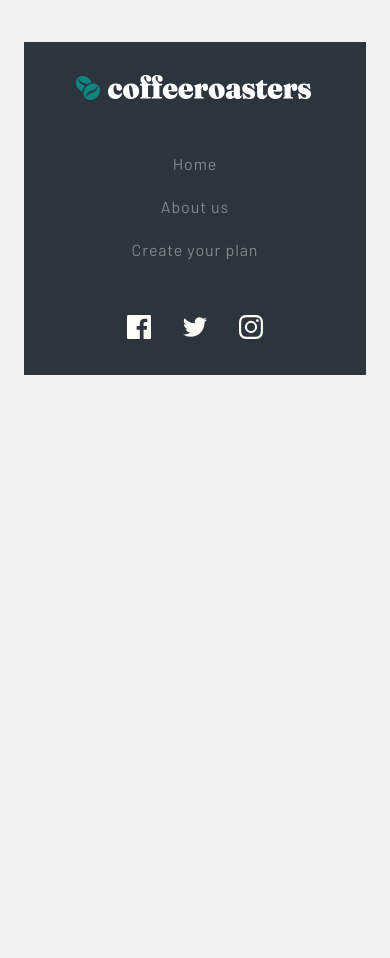
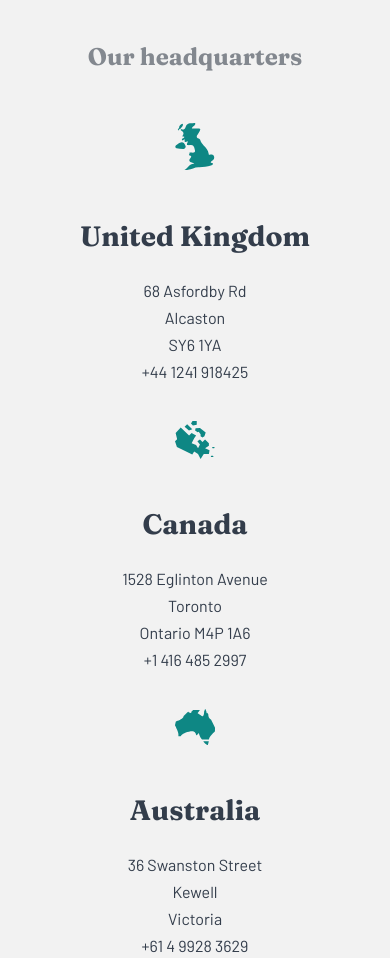
Before and after one commit to xtralvl/Coffeeroasters-subscription-site, a website built with Vite: page my-app/about.html in a window 390 px wide. Shown: the part 2240-3198 px from the top of the page. Before the commit the page ends 2639 px from the top, so only its background shows below. Built offline with nearby package versions, Linux system fonts and the light colour scheme.

Commit message:
headquarters mobile css

```diff
--- a/my-app/about.html
+++ b/my-app/about.html
@@ -48,14 +48,44 @@
    </section>
 
    <!-- UNCOMPRIMISING QUALITY SECTION-->
-   <img id="uncomprimising-quality-img" src="/assets/about/mobile/image-quality.jpg" >
+   <img id="uncompromising-quality-img" src="/assets/about/mobile/image-quality.jpg" >
 
-    <section id="uncomprimising-quality-section" >
-
-      <h2>Uncomprimising quality</h2>
+    <section id="uncompromising-quality-section" >
+      <h2>Uncompromising quality</h2>
       <p>Although we work with growers who pay close attention to all stages of harvest and processing, we employ, on our end, a rigorous quality control program to avoid over-roasting or baking the coffee dry. Every bag of coffee is tagged with a roast date and batch number. Our goal is to roast
         consistent, user-friendly coffee, so that brewing is easy and enjoyable.</p>
+    </section>
 
+  <!-- HEADQUARTERS SECTION -->
+    <section id="headquarters-section" >
+      <h2>Our headquarters</h2>
+
+      <article>
+        <img src="/assets/about/desktop/illustration-uk.svg" >
+        <h3>United Kingdom</h3>
+        <p>68  Asfordby Rd</p>
+        <p>Alcaston</p>
+        <p>SY6 1YA</p>
+        <p>+44 1241 918425</p>
+      </article>
+
+      <article>
+        <img src="/assets/about/desktop/illustration-canada.svg" >
+        <h3>Canada</h3>
+        <p>1528  Eglinton Avenue</p>
+        <p>Toronto</p>
+        <p>Ontario M4P 1A6</p>
+        <p>+1 416 485 2997</p>
+      </article>
+
+      <article>
+        <img src="/assets/about/desktop/illustration-australia.svg" >
+        <h3>Australia</h3>
+        <p>36 Swanston Street</p>
+        <p>Kewell</p>
+        <p>Victoria</p>
+        <p>+61 4 9928 3629</p>
+      </article>
     </section>
 
 
--- a/my-app/src/styles/about-us/about-mobile.scss
+++ b/my-app/src/styles/about-us/about-mobile.scss
@@ -74,9 +74,9 @@ body {
     }
 }
 
-// === UNCOMPRIMISING QUALITY SECTION STYLES === //
+// === UNCOMPROMISING QUALITY SECTION STYLES === //
 
-    #uncomprimising-quality-img {
+    #uncompromising-quality-img {
         position: absolute;
         width: 75%;          /* smaller than 100% */
         border-radius: 10px; /* optional */
@@ -84,19 +84,15 @@ body {
         left: 50%;           /* start 50% from the left of the container */
         transform: translateX(-50%);
         top: 101rem;
-
-
     }
 
-    #uncomprimising-quality-section {
+    #uncompromising-quality-section {
         text-align: center;
         background-color: #2C343E;
         border-radius: 10px;
         z-index: 1;
         padding: 6rem 1.5rem 2rem 1.5rem;
         margin-bottom: 7rem;
-
-
 
 
           h2 {
@@ -117,5 +113,35 @@ body {
 
     }
 
+// === HEADQUARTERS SECTION === //
+    #headquarters-section {
+        text-align: center;
+
+        h2 {
+            font-size: 1.5rem;
+            color: #83888F;
+            font-family: 'Fraunces', serif;
+        }
+
+        img {
+            margin: 2rem 0 1rem 0;
+            width: 2.5rem;
+        }
+
+        h3 {
+            font-family: 'Fraunces', serif;
+            color: #333D4B;
+            font-size: 1.75rem;
+        }
+
+        p {
+            font-size: 1rem;
+            color: #333D4B;
+            font-family: 'Barlow', sans-serif;
+            margin: 0.5rem;
+        }
+
+    }
+
 
 }
```
